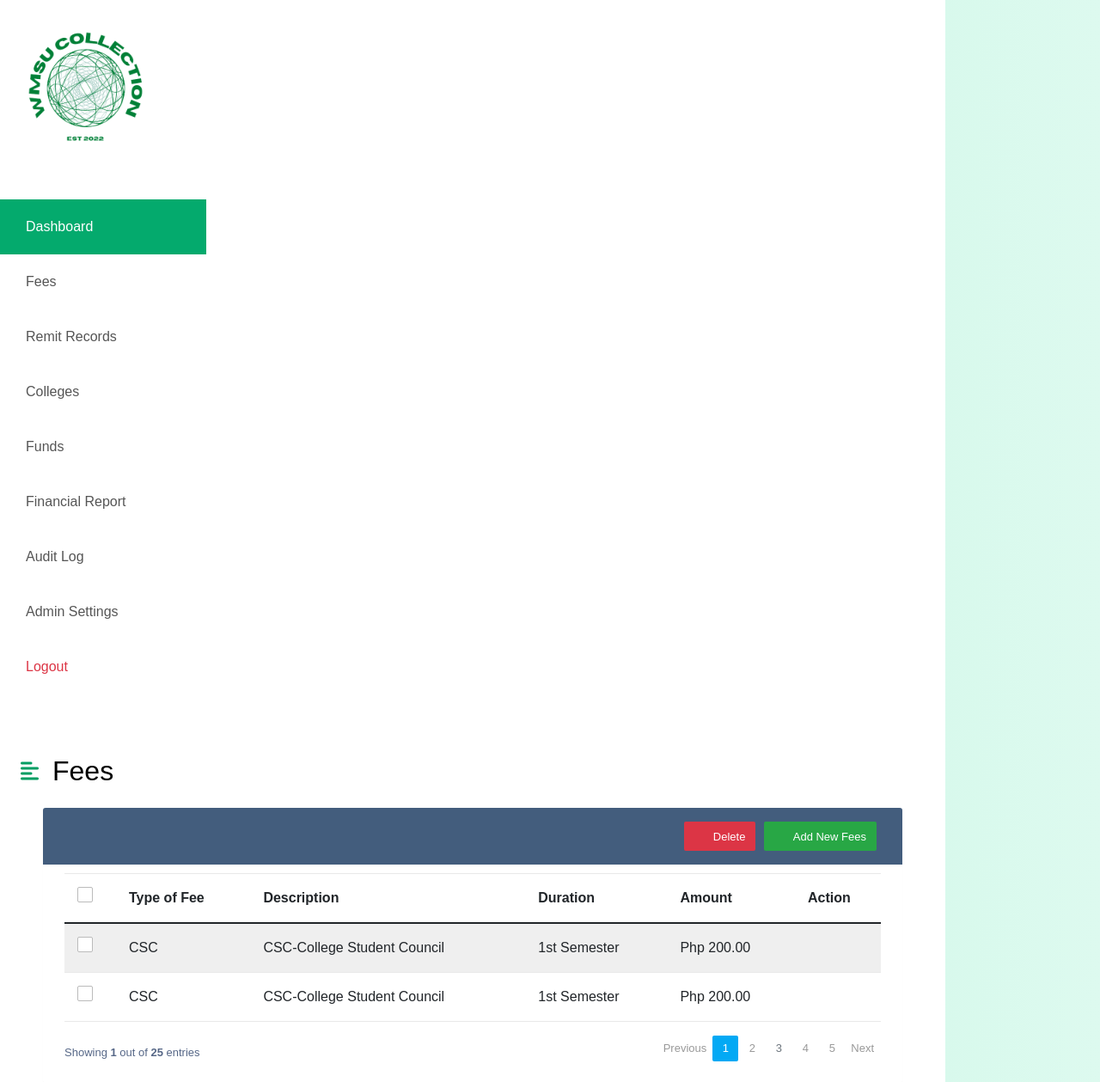
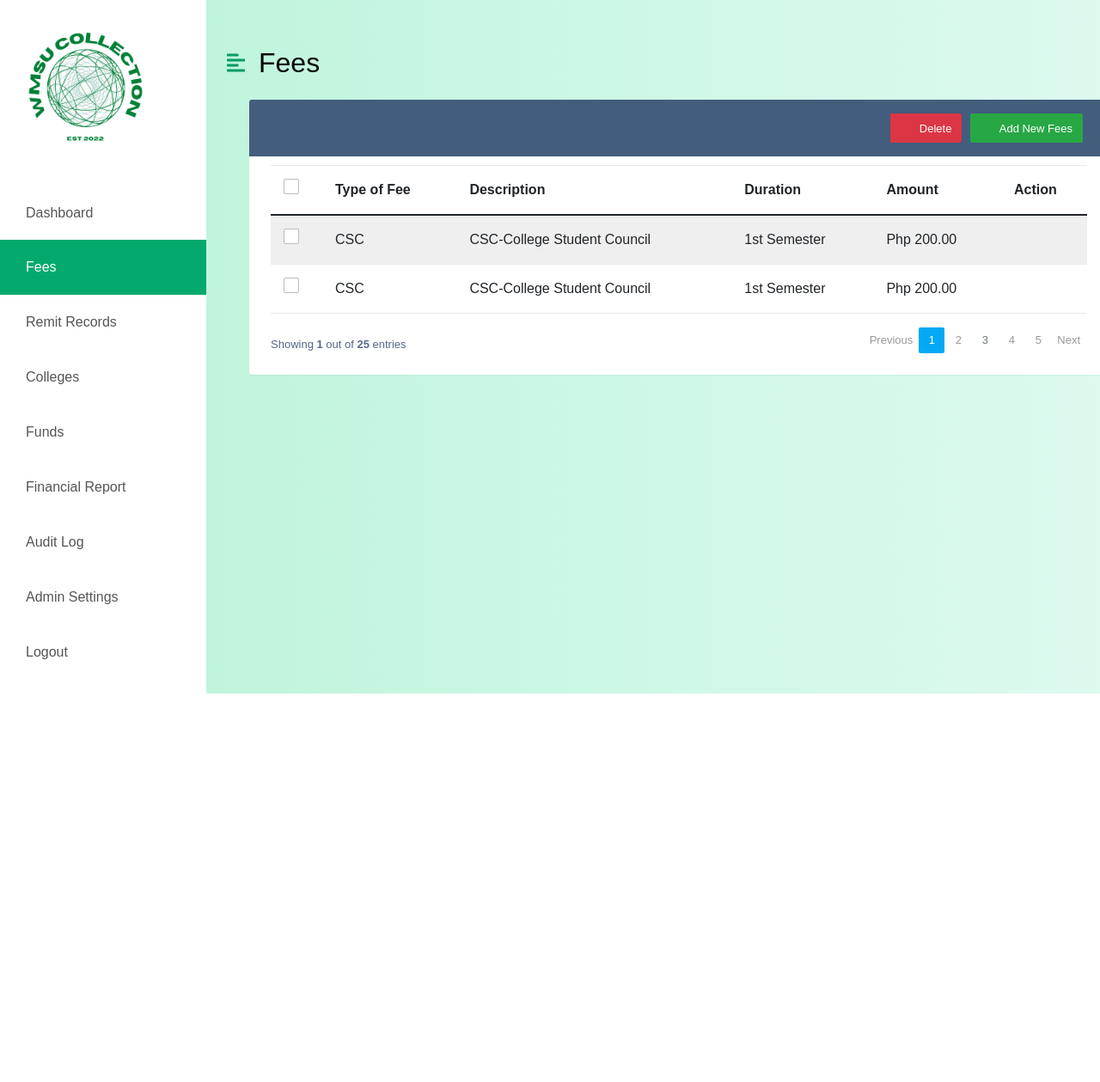
Before and after one commit to LurDooDev/wmsu-collection-system, a PHP site: page /fees/fees.php in a window 1280 px wide. Shown: the top 1259 px of the page at 86% size. After the commit the page ends 807 px from the top, so only its background shows below. Run offline with PHP 8.4, Linux system fonts and the light colour scheme; data that the repository does not hold is empty; some libraries are stand-ins or nearby versions.

Commit message:
Update fees.php

```diff
--- a/fees/fees.php
+++ b/fees/fees.php
@@ -16,69 +16,46 @@
     //$page_title = 'CCS COLLECTION | Show Fees';
     //$Fees = 'active';
 
-//     require_once '../includes/header.php';
+     require_once '../includes/header.php';
 //     require_once '../includes/sidebar.php';
 ?>
-<!DOCTYPE html>
-<html lang="en">
+<!doctype html>
+<html lang="en" class="no-js">
+  <html>
     <head>
     <meta charset="UTF-8" />
     <meta http-equiv="X-UA-Compatible" content="IE=edge" />
     <meta name="viewport" content="width=device-width, initial-scale=1.0" />
+<!--- links for bootstrap and css  --->
     <link href="https://cdn.jsdelivr.net/npm/bootstrap@5.0.0-beta3/dist/css/bootstrap.min.css" rel="stylesheet" />
     <link rel="stylesheet" href="https://cdnjs.cloudflare.com/ajax/libs/font-awesome/5.15.3/css/all.min.css" />
 	<link rel="stylesheet" href="https://fonts.googleapis.com/css?family=Roboto|Varela+Round">
 	<link rel="stylesheet" href="https://stackpath.bootstrapcdn.com/bootstrap/4.5.0/css/bootstrap.min.css">
 	<link rel="stylesheet" href="https://fonts.googleapis.com/icon?family=Material+Icons">
 	<link rel="stylesheet" href="https://maxcdn.bootstrapcdn.com/font-awesome/4.7.0/css/font-awesome.min.css">
-<link rel="stylesheet" href="../css/fees.css">
+    <link rel="stylesheet" href="../css/fees.css" />
 	<script src="https://code.jquery.com/jquery-3.5.1.min.js"></script>
 	<script src="https://cdn.jsdelivr.net/npm/popper.js@1.16.0/dist/umd/popper.min.js"></script>
 	<script src="https://stackpath.bootstrapcdn.com/bootstrap/4.5.0/js/bootstrap.min.js"></script>
     <script src="https://kit.fontawesome.com/6023332cf2.js" crossorigin="anonymous"></script>
-<title>Fees</title>
-<script>
-$(document).ready(function(){
-	// Activate tooltip
-	$('[data-toggle="tooltip"]').tooltip();
+    <title>Wmsu Collection System</title>
+    </head>
 
-	// Select/Deselect checkboxes
-	var checkbox = $('table tbody input[type="checkbox"]');
-	$("#selectAll").click(function(){
-		if(this.checked){
-			checkbox.each(function(){
-				this.checked = true;
-			});
-		} else{
-			checkbox.each(function(){
-				this.checked = false;
-			});
-		}
-	});
-	checkbox.click(function(){
-		if(!this.checked){
-			$("#selectAll").prop("checked", false);
-		}
-	});
-});
-</script>
-</head>
       <body>
       <div class="d-flex" id="wrapper">
         <!-- Sidebar with bootstrap -->
         <div class="bg-white" id="sidebar-wrapper">
             <img src="../images/logo.jpg" width ="200" alt="CCS COLLECTION FEE">
             <div class="list-group list-group-flush my-3">
-			<div class="list-group list-group-flush my-3">
-                <a href="../admin/dashboard.php" class="list-group-item list-group-item-action bg-hover first-text active">Dashboard</a>
-                <a href="../fees/fees.php" class="list-group-item list-group-item-action bg-hover first-text fw">Fees</a>
+                <a href="../admin/dashboard.php" class="list-group-item list-group-item-action bg-hover first-text fw">Dashboard</a>
+                <a href="../fees/fees.php" class="list-group-item list-group-item-action bg-hover first-text active">Fees</a>
                 <a href="../remit-records/remit-records.php" class="list-group-item list-group-item-action bg-hover first-text fw">Remit Records</a>
                 <a href="../college/college.php" class="list-group-item list-group-item-action bg-hover first-text fw">Colleges</a>
                 <a href="../funds/funds.php" class="list-group-item list-group-item-action bg-hover first-text fw">Funds</a>
                 <a href="../financial-report/financial-report.php" class="list-group-item list-group-item-action bg-hover first-text fw">Financial Report</a>
                 <a href="../audit-log/audit-log.php" class="list-group-item list-group-item-action bg-hover first-text fw">Audit Log</a>
                 <a href="../admin-settings/admin-settings.php" class="list-group-item list-group-item-action bg-hover first-text fw">Admin Settings</a>
-                <a href="../public/logout.php" class="list-group-item list-group-item-action bg-hover text-danger fw">Logout</a>
+                <a href="../public/logout.php" class="list-group-item list-group-item-action bg-hover first-text fw">Logout</a>
             </div>
         </div>
 		<div class="table-responsive">
```
Lines whose indentation alone changed are shown as unchanged.
